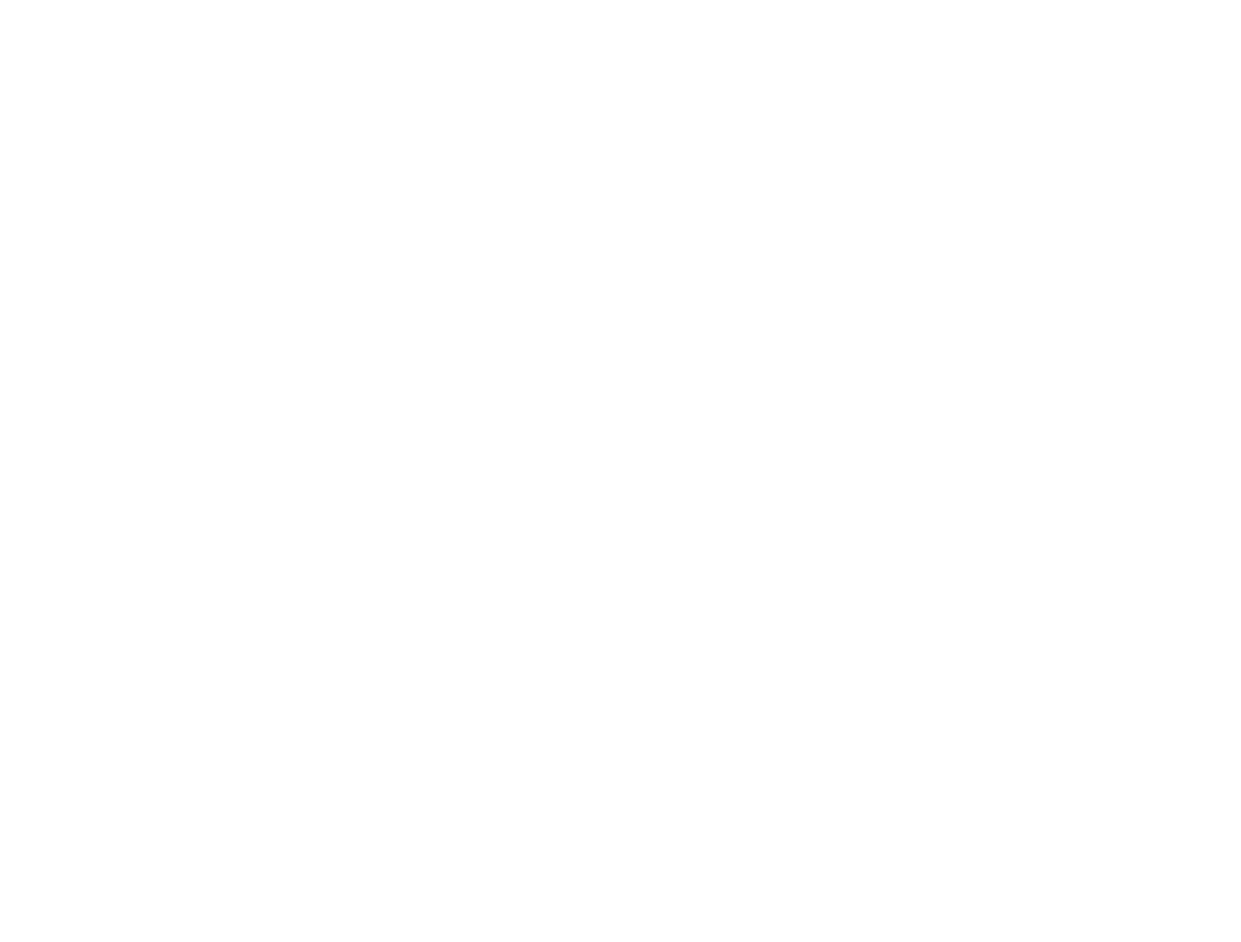
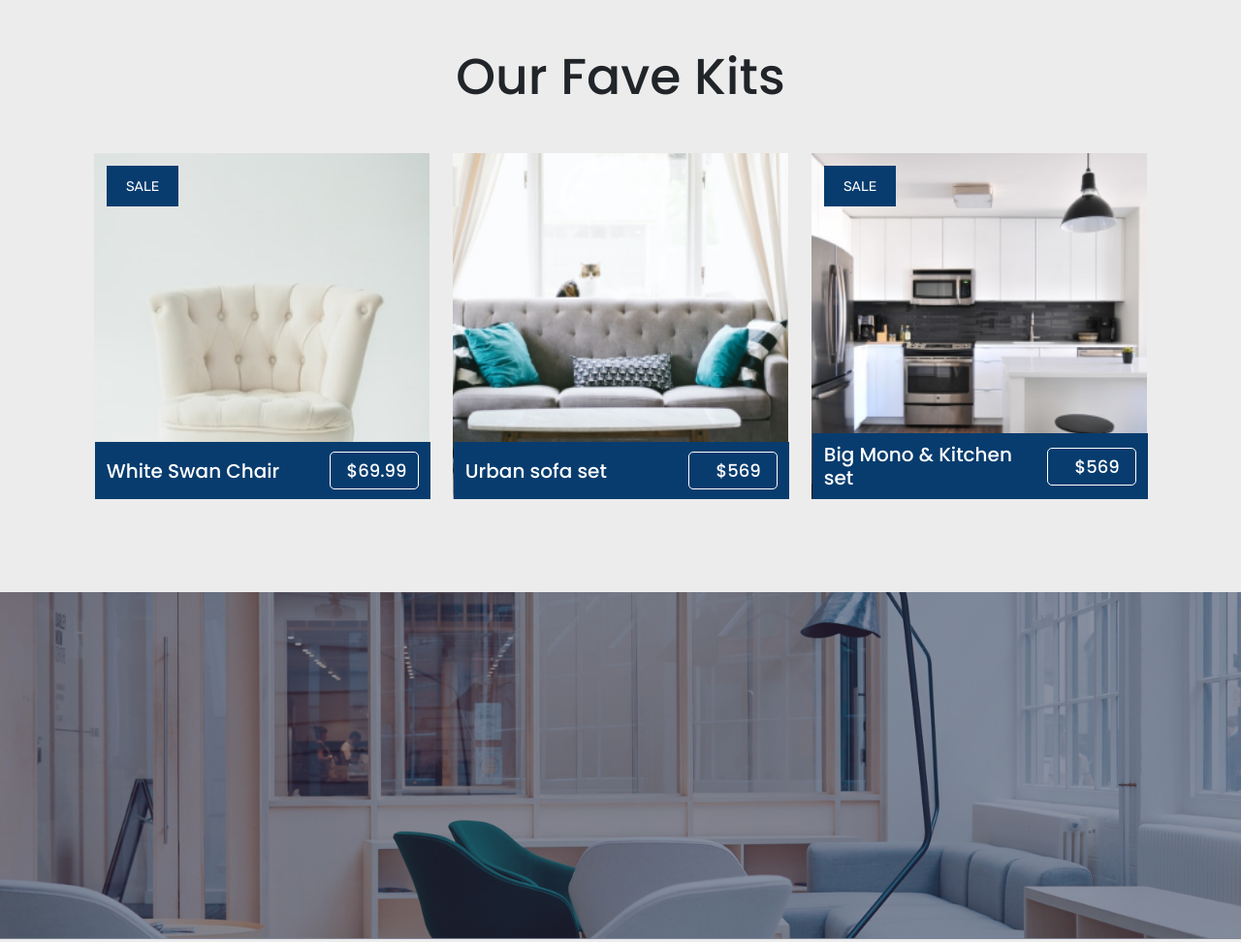
Before and after one commit to alexpiliavskiy/Bootstrap, a plain HTML site: page index.html in a window 1280 px wide. Shown: the whole page at 97% size. Before the commit the page ends 800 px from the top, so only its background shows below. Drawn offline with nearby package versions, Linux system fonts and the light colour scheme.

Commit message:
finish to site for desktop

```diff
--- a/index.html
+++ b/index.html
@@ -4,7 +4,65 @@
     <meta charset="UTF-8" />
     <meta http-equiv="X-UA-Compatible" content="IE=edge" />
     <meta name="viewport" content="width=device-width, initial-scale=1.0" />
-    <title>Document</title>
+    <title>Bootstrap 5 + Styles</title>
+    <link
+      href="https://cdn.jsdelivr.net/npm/bootstrap@5.3.0-alpha3/dist/css/bootstrap.min.css"
+      rel="stylesheet"
+      integrity="sha384-KK94CHFLLe+nY2dmCWGMq91rCGa5gtU4mk92HdvYe+M/SXH301p5ILy+dN9+nJOZ"
+      crossorigin="anonymous"
+    />
+    <link rel="stylesheet" href="styles/style.css" />
   </head>
-  <body></body>
+  <body>
+    <div class="container">
+      <h1 class="text-center title-h1 mt-5">Our Fave Kits</h1>
+      <div class="row gx-4 shop mt-5 mb-5">
+        <a target="_blank" class="col">
+          <div class="shop-item shop-item01">
+            <span class="sale">Sale</span>
+            <div class="row align-items-center text-info">
+              <div class="col-8">
+                <h3>White Swan Chair</h3>
+              </div>
+              <div class="col-4">
+                <p>$69.99</p>
+              </div>
+            </div>
+          </div>
+        </a>
+        <a target="_blank" class="col">
+          <div class="shop-item shop-item02">
+            <span class="sale nosale"></span>
+            <div class="row align-items-center text-info">
+              <div class="col-8">
+                <h3>Urban sofa set</h3>
+              </div>
+              <div class="col-4">
+                <p>$569</p>
+              </div>
+            </div>
+          </div>
+        </a>
+        <a target="_blank" class="col">
+          <div class="shop-item shop-item03">
+            <span class="sale">Sale</span>
+            <div class="row align-items-center text-info">
+              <div class="col-8">
+                <h3>Big Mono & Kitchen set</h3>
+              </div>
+              <div class="col-4">
+                <p>$569</p>
+              </div>
+            </div>
+          </div>
+        </a>
+      </div>
+    </div>
+    <img class="w-100 mt-5 mb-5" src="../images/picture.png" alt="Picture" />
+    <script
+      src="https://cdn.jsdelivr.net/npm/bootstrap@5.3.0-alpha3/dist/js/bootstrap.bundle.min.js"
+      integrity="sha384-ENjdO4Dr2bkBIFxQpeoTz1HIcje39Wm4jDKdf19U8gI4ddQ3GYNS7NTKfAdVQSZe"
+      crossorigin="anonymous"
+    ></script>
+  </body>
 </html>
--- a/styles/style.css
+++ b/styles/style.css
@@ -0,0 +1,79 @@
+@import url("https://fonts.googleapis.com/css2?family=Poppins:wght@500&family=Rubik&display=swap");
+
+body {
+  font-family: "Poppins", sans-serif;
+  background-color: #ececec;
+}
+
+.container {
+  max-width: 1110px;
+}
+
+.title-h1 {
+  font-size: 52px;
+}
+
+.shop-item {
+  height: 357px;
+  position: relative;
+  background-repeat: no-repeat;
+  background-size: cover;
+  background-position: center center;
+}
+
+.shop-item01 {
+  background-image: url(/images/item01.png);
+}
+
+.shop-item02 {
+  background-image: url(/images/item02.png);
+}
+
+.shop-item03 {
+  background-image: url(/images/item03.png);
+}
+
+.sale {
+  font-family: "Rubik", sans-serif;
+  font-size: 14px;
+  background-color: #083c6e;
+  color: #fff;
+  text-transform: uppercase;
+  padding: 11px 20px 10px;
+  position: absolute;
+  top: 13px;
+  left: 13px;
+}
+
+.nosale {
+  visibility: hidden;
+}
+
+.text-info {
+  position: absolute;
+  bottom: 0;
+  left: 0.8rem;
+  width: 100%;
+  background-color: #083c6e;
+  padding-top: 10px;
+  padding-bottom: 10px;
+}
+
+.text-info .col-4 {
+  text-align: right;
+}
+
+.text-info h3 {
+  font-size: 20px;
+  color: #fff;
+  margin-bottom: 0;
+}
+
+.text-info p {
+  font-size: 18px;
+  color: #fff;
+  border: 1.5px solid #fff;
+  border-radius: 5px;
+  padding: 5px 16px;
+  margin-bottom: 0;
+}
```
